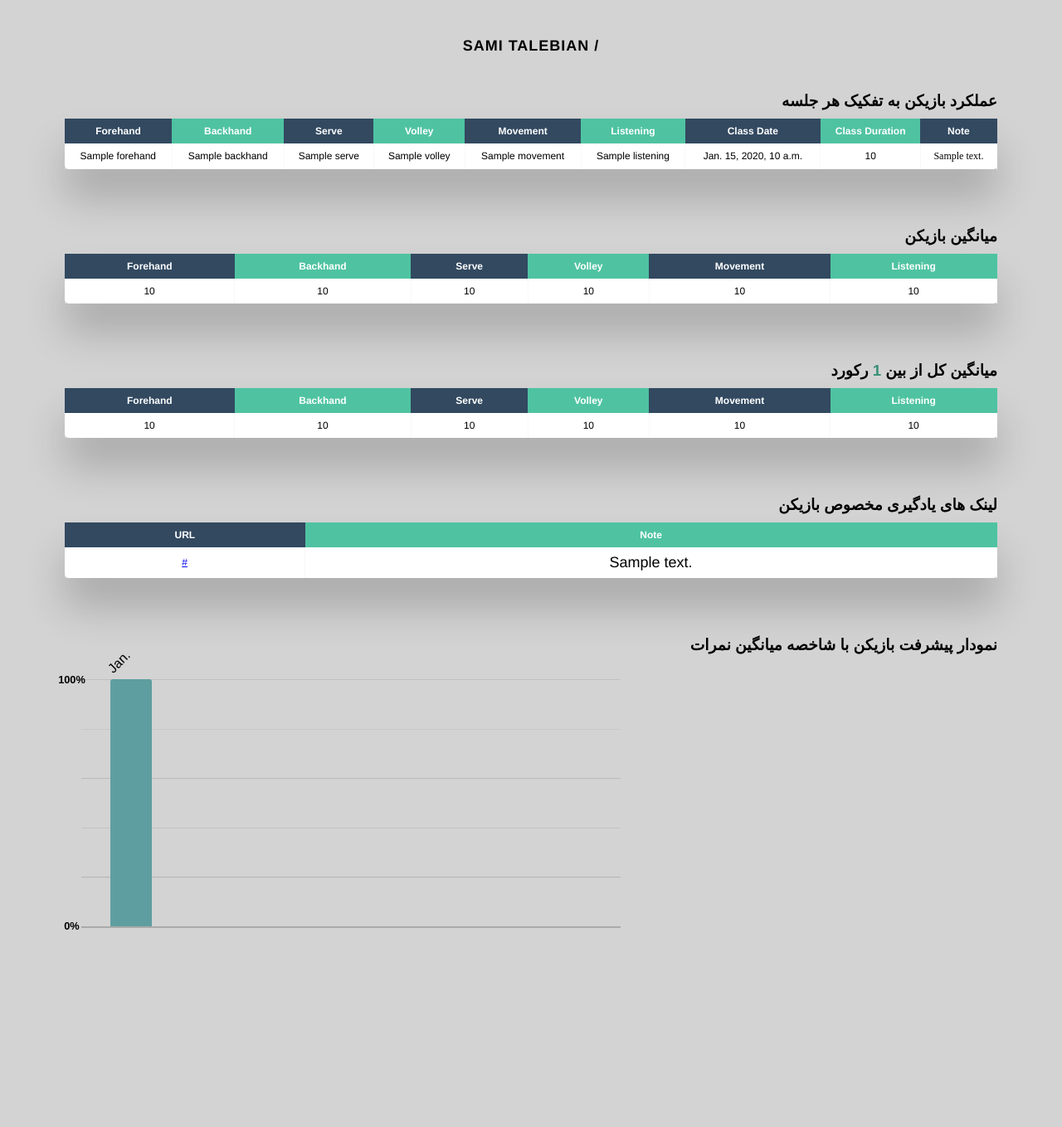
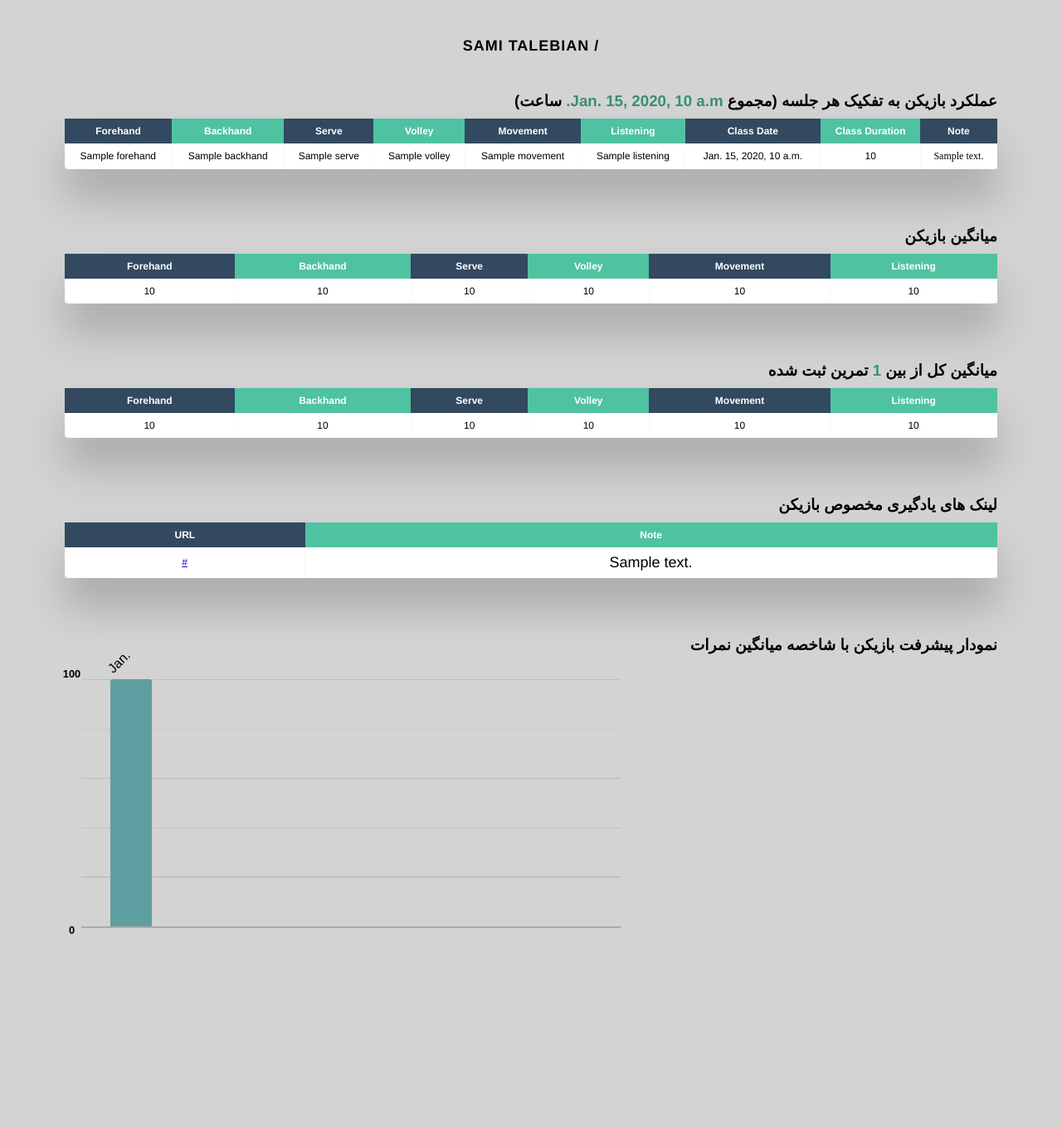
Before and after one commit to SamiTalebian/tennisAnalysis, a Django app: template analysis/templates/analysis/detail.html in a window 1280 px wide. Shown: the top 1359 px of the page at 83% size. Run offline with Django 3.2, Linux system fonts and the light colour scheme; data comes from the database, SQL or seed files in the repository; both versions use the stored data as it was after the commit; tables that the repository leaves empty hold one stand-in row (values such as "Sample post"); the template is opened without the code that fills it: values that come from a table or form of the project are taken from there, most other values are stand-ins (such as "Sample title", 1, 10 or a date in 2020); parts of the project's set-up code (start-up, migrations or seed data) failed here and were passed over.

Commit message:
bar chart fixing

```diff
--- a/analysis/DTO.py
+++ b/analysis/DTO.py
@@ -35,7 +35,7 @@ class AnalysisDTO():
             'forehand_avg' : round(db_model['forehand']['forehand__avg'],2),
             'backhand_avg' : round(db_model['backhand']['backhand__avg'],2),
             'serve_avg' : round(db_model['serve']['serve__avg'],2),
-            'volley_avg' : round(db_model['volley']['volley__avg'],2)
+            'volley_avg' : round(db_model['volley']['volley__avg'],2),
         }
 
     def media(self , db_models):
--- a/analysis/static/bar.css
+++ b/analysis/static/bar.css
@@ -34,7 +34,7 @@
 .chart-wrap .grid::before {
   font-size: 0.8em;
   font-weight: bold;
-  content: '0%';
+  content: '0';
   position: absolute;
   left: -0.5em;
   top: -1.5em;
@@ -42,7 +42,7 @@
 .chart-wrap .grid::after {
   font-size: 0.8em;
   font-weight: bold;
-  content: '100%';
+  content: '100';
   position: absolute;
   right: -1.5em;
   top: -1.5em;
--- a/analysis/templates/analysis/detail.html
+++ b/analysis/templates/analysis/detail.html
@@ -7,7 +7,7 @@
     </head>
     <body>
         <h2>{{player.name}} / {{player.dob}}</h2>
-        <h3 style="margin:0px 70px;direction: rtl;">عملکرد بازیکن به تفکیک هر جلسه</h3>
+        <h3 style="margin:0px 70px;direction: rtl;">عملکرد بازیکن به تفکیک هر جلسه (مجموع <span style='color: #388F76'>{{total_time}}</span> ساعت)</h3>
         <div class="table-wrapper">
             <table class="fl-table">
                 <thead>
@@ -65,7 +65,7 @@
                     </tbody>
                 </table>
             </div>
-            <h3 style="margin:0px 70px; direction: rtl;">  میانگین کل از بین <span style='color: #388F76'>{{records_count}}</span> رکورد</h3>
+            <h3 style="margin:0px 70px; direction: rtl;">  میانگین کل از بین <span style='color: #388F76'>{{records_count}}</span> تمرین ثبت شده</h3>
             <div class="table-wrapper">
                 <table class="fl-table">
                     <thead>
--- a/analysis/views.py
+++ b/analysis/views.py
@@ -18,5 +18,6 @@ def player_detail(request, uuid):
      'p_avgs': dto_class.avgs(db_model=body['p_Avg']),
      'medias' : dto_class.media(db_models=body['media']),
      'bar_datas' : dto_class.bar_datas(db_models=body['bar_datas']),
-     'records_count' : body['records_count']
+     'records_count' : body['records_count'],
+     'total_time' : body['total_time'],
      })
```
Also changed, not shown: analysis/interactor.py (+15 -6 lines), db.sqlite3.
